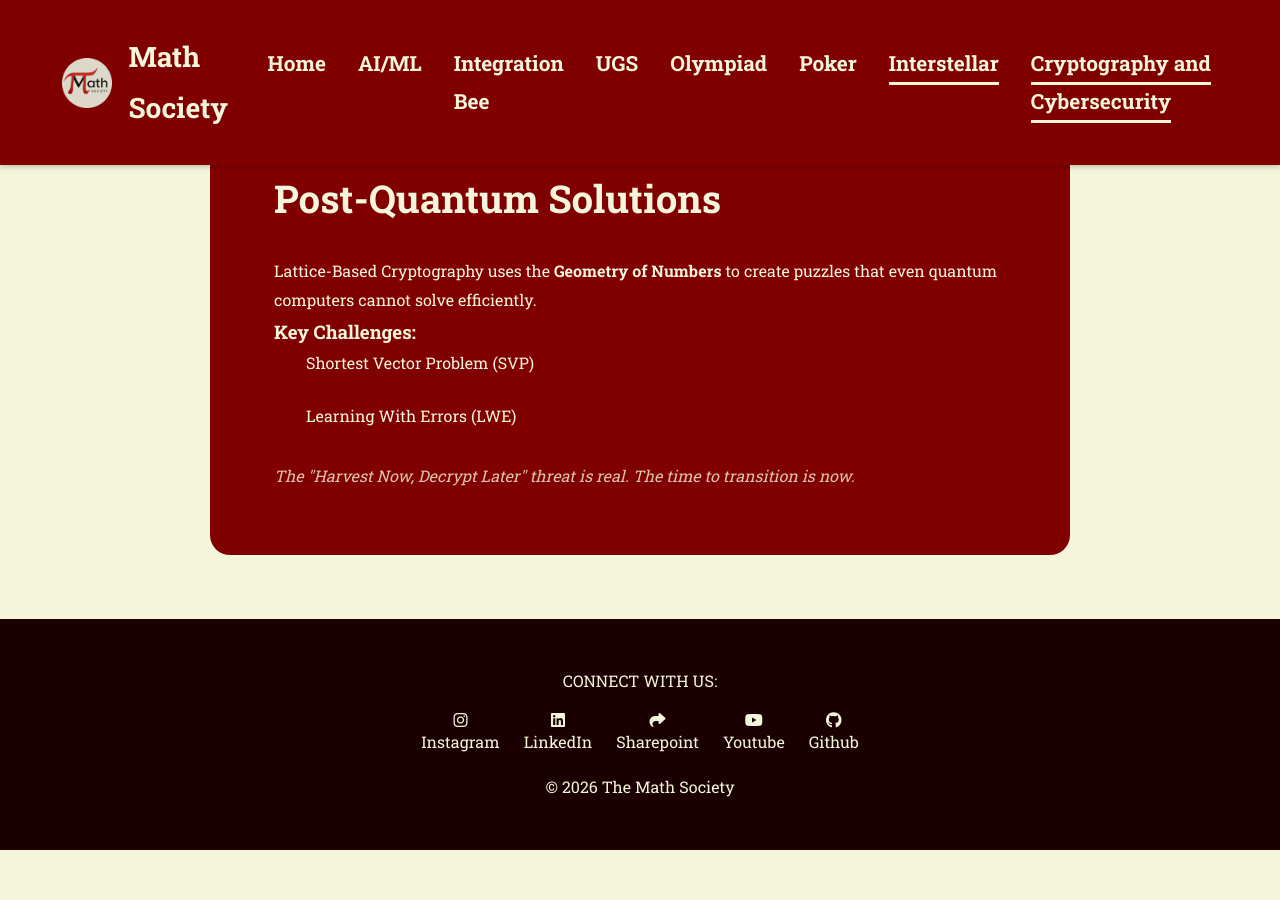
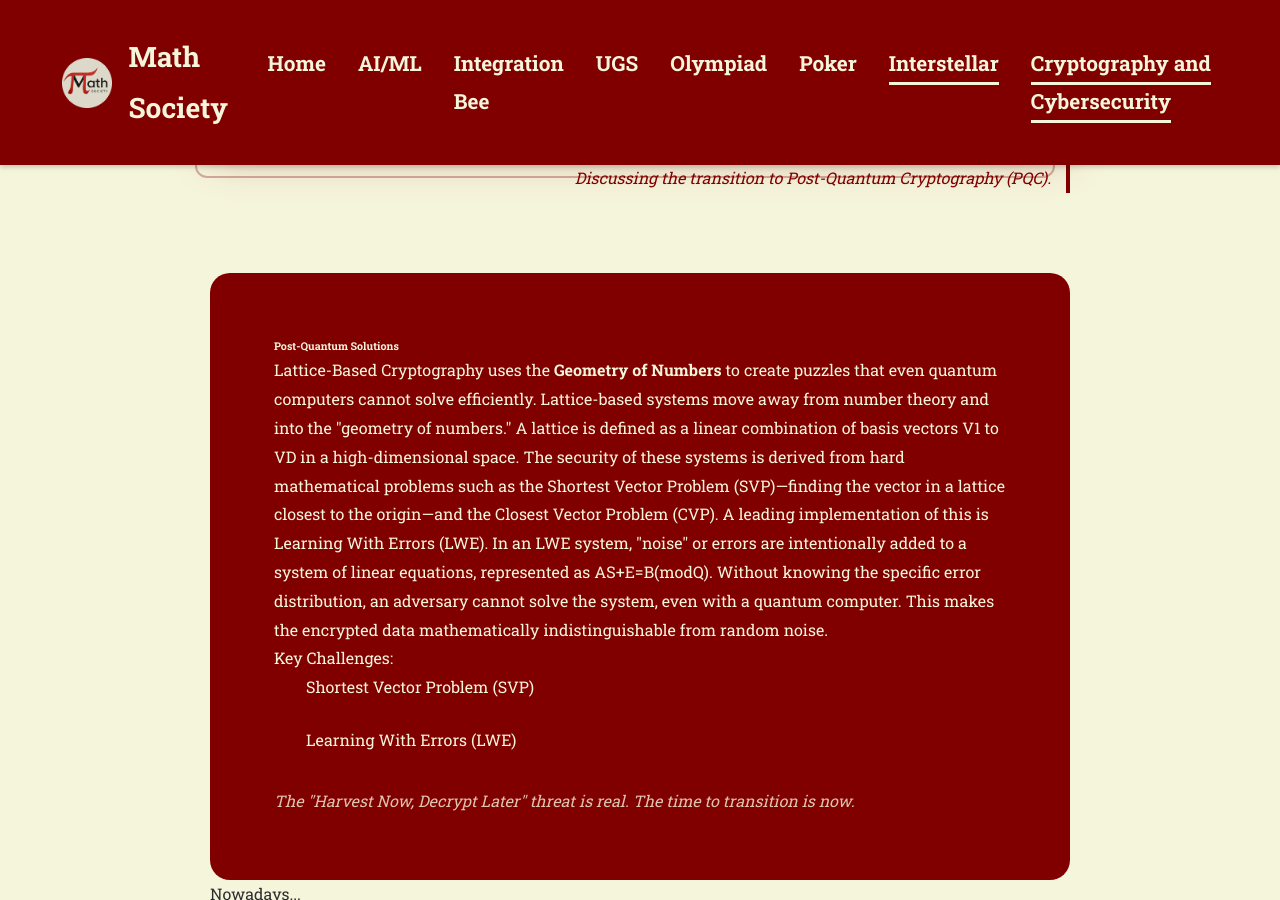
Before and after one commit to KelvinAirConstructorUni/constructor-math.github.io, a Jekyll site: the page Subpages/cryptography-and-cybersecurity.html, which Jekyll copies as it is, in a window 1280 px wide and 900 px high, scrolled down 4624 px. Built offline with Jekyll 4.4.1, drawn with Linux system fonts in a browser that asks for light colours; nearby versions of some CDN libraries; before the commit the page ends 5474 px from its top, so only the background shows below that; some of the changed text lies outside the part shown.

Commit message:
Update cryptography-and-cybersecurity.html

```diff
--- a/Subpages/cryptography-and-cybersecurity.html
+++ b/Subpages/cryptography-and-cybersecurity.html
@@ -218,10 +218,14 @@
 
     <h2>Classical Roots</h2>
     <div class="section-divider"></div>
-    <p>Cryptography is the art of keeping secrets, and at its core,
-      it is built on some of the deepest ideas in mathematics.
-      From the humble Caesar cipher to the public‑key systems that protect your messages,
-      number theory and algebraic structures do the heavy lifting.</p>
+    <p> Cryptography is the fundamental study of mathematical techniques designed to secure
+      communication and data against adversaries. At its core, it is built upon the philosophy of
+      "Think, Calculate, Create"—abstracting a problem, making it precise through calculation, and creating
+      secure systems that did not exist before. Historically, this journey began centuries ago with simple methods
+      like the Caesar Cipher, a shift-based algorithm used by Julius Caesar to communicate with his soldiers.
+      By shifting each letter of the alphabet by three positions, Caesar created a basic form of encryption that,
+      while primitive by today's standards, established the foundational concept of transforming information so that
+      only authorized parties could decode it.   </p>
 
     <div class="image-frame">
       <img src="images/content-1.jpg" alt="Cryptography Seminar">
@@ -248,12 +252,14 @@
 
 <h4>Quantum Computing and the Threat to RSA</h4>
     <div class="section-divider"></div>
-    <p> Qubits and Superposition: An explanation of quantum states described by amplitudes A and B
-where the sum of their squares equals 1 (a^2+b^2=1).
-Quantum Gates: The function of the Pauli-X gate (the quantum "NOT" gate) and the Hadamard transform in manipulating quantum states.
-Shor’s Algorithm: A deep dive into the algorithm designed to break RSA encryption by efficiently factoring semi-prime numbers using a quantum computer.
-Period Finding: How the Quantum Fourier Transform (QFT) is used as a "black box"
-to find the frequency and periodicity (r) necessary to crack the code.      </p>
+    <p>  The landscape of cybersecurity is currently facing a paradigm
+      shift due to the emergence of quantum computing. Unlike classical bits, which are either 0 or 1, a
+      quantum bit or "qubit" exists in a state of superposition. This state is described by two amplitudes, a and b, where the
+      probability of measuring the state is determined by the equation (a^2+b^2=1). This unique property allows quantum
+      computers to perform certain calculations exponentially faster than classical ones. Shor’s Algorithm is the primary threat
+      in this context; it is a quantum algorithm designed specifically to break RSA by efficiently finding the periodicity of modular
+      functions. By utilizing the Quantum Fourier Transform (QFT) as a "black box" to extract frequencies and periods, Shor’s Algorithm
+      can factor large integers in a fraction of the time it would take a classical supercomputer.    </p>
 
 
 
@@ -280,16 +286,32 @@ and congruence to generate public keys
     </div>
 
     <div class="dark-panel">
-      <h2>Post-Quantum Solutions</h2>
-      <p>Lattice-Based Cryptography uses the <strong>Geometry of Numbers</strong> to create puzzles that even quantum computers cannot solve efficiently.</p>
+      <h6>Post-Quantum Solutions</h6>
+      <p>Lattice-Based Cryptography uses the <strong>Geometry of Numbers</strong> to create puzzles that even quantum
+        computers cannot solve efficiently. Lattice-based systems move away from number theory and into the "geometry of numbers."
+        A lattice is defined as a linear combination of basis vectors V1 to VD
+in a high-dimensional space. The security of these systems is derived from hard mathematical
+        problems such as the Shortest Vector Problem (SVP)—finding the vector in a lattice closest to the
+        origin—and the Closest Vector Problem (CVP). A leading implementation of this is Learning With Errors (LWE).
+        In an LWE system, "noise" or errors are intentionally added to a system of linear equations, represented as AS+E=B(modQ).
+        Without knowing the specific error distribution, an adversary cannot solve the system, even with a quantum computer.
+        This makes the encrypted data mathematically indistinguishable from random noise.</p>
 
-      <h3>Key Challenges:</h3>
+      <h7>Key Challenges:</h7>
       <ul class="modern-list" style="color: var(--beige);">
         <li>Shortest Vector Problem (SVP)</li>
         <li>Learning With Errors (LWE)</li>
       </ul>
       <p style="margin-top: 2rem; font-style: italic; opacity: 0.8;">The "Harvest Now, Decrypt Later" threat is real. The time to transition is now.</p>
     </div>
+
+     <h8>Nowadays...</h8>
+    <p> The transition to these new standards is urgent because of a strategy known as "Harvest Now, Decrypt Later."
+      Adversaries and state actors are currently collecting and storing vast amounts of encrypted data, waiting for the day a
+      sufficiently powerful quantum computer exists to decrypt it. By implementing lattice-based algorithms today, engineers can
+      ensure that data remains secure even decades into the future. From the European Union’s mandates to global shifts in
+      organizational encryption, the move toward post-quantum security is no longer a theoretical exercise but a critical necessity
+      for maintaining a safe digital world.   </p>
 
   </main>
 
```
